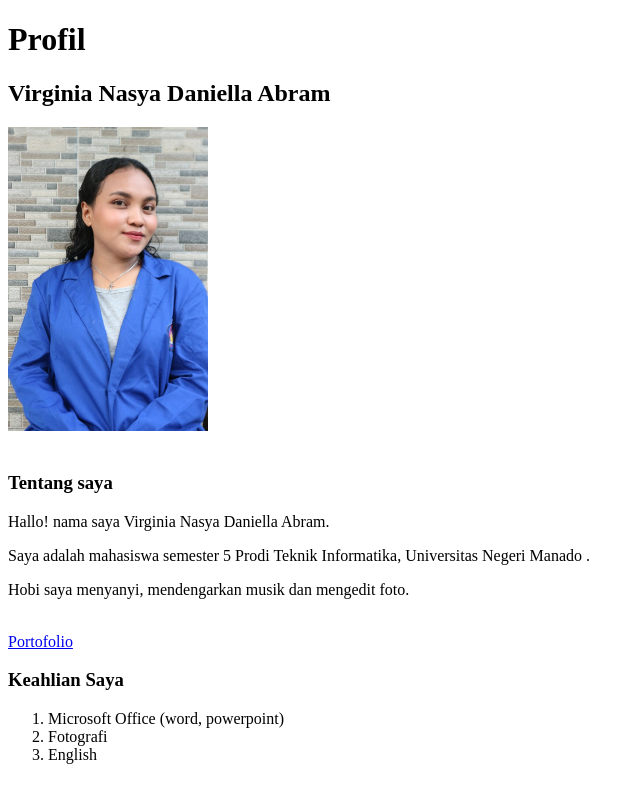
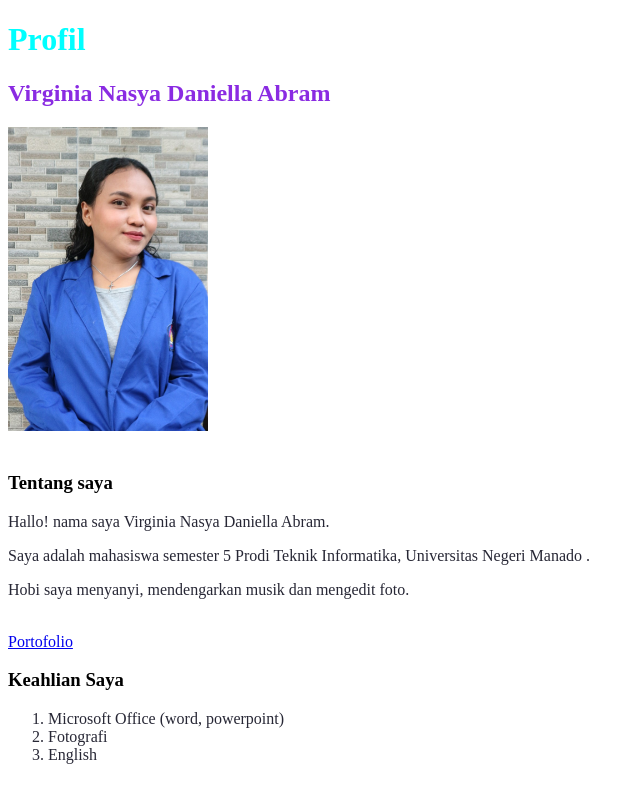
Before and after one commit to igin02/igin02.github.io, a plain HTML site: page HTML/biodata.html in a window 1280 px wide. Shown: the top 800 px of the page, without its empty margins (0-640 px from the left). Drawn offline with Linux system fonts and the light colour scheme.

Commit message:
update css

```diff
--- a/HTML/biodata.html
+++ b/HTML/biodata.html
@@ -2,6 +2,7 @@
 <html>
     <head>
         <title>Profil</title>
+        <link rel="stylesheet" href="style.css">
     </head>
 
     <body>
@@ -11,20 +12,20 @@
         <br>
         <br>
         <h3>Tentang saya</h3>
-        <p>Hallo! nama saya Virginia Nasya Daniella Abram.</p>
-        <p>Saya adalah mahasiswa semester 5 Prodi Teknik Informatika, Universitas Negeri Manado .</p>
-        <P>Hobi saya menyanyi, mendengarkan musik dan mengedit foto.</P>
+        <p class="teks-utama">Hallo! nama saya Virginia Nasya Daniella Abram.</p>
+        <p class="teks-utama">Saya adalah mahasiswa semester 5 Prodi Teknik Informatika, Universitas Negeri Manado .</p>
+        <P class="teks-utama">Hobi saya menyanyi, mendengarkan musik dan mengedit foto.</P>
         <br>
         <a href="portofolio.html">Portofolio</a>
         <h3>Keahlian Saya</h3>
-        <ol>
+        <ol class="teks-utama">
             <li>Microsoft Office (word, powerpoint)</li>
             <li>Fotografi</li>
             <li>English</li>
         </ol>
         <br>
         <h3>Pendidikan Saya</h3>
-        <ul>
+        <ul class="teks-utama">
             <li><b>2006-2007</b> TK GMIST ULU</li>
             <li><b>2007-2011</b> SD GMIST ZAITUN KANANG</li>
             <li><b>2011-2013</b> SD GMIST ULU</li>
--- /dev/null
+++ b/HTML/style.css
@@ -0,0 +1,11 @@
+h1 {
+    color: aqua;
+}
+
+h2 {
+    color: blueviolet;
+}
+
+.teks-utama {
+    color: rgb(39, 39, 53);
+}
```
Also changed, not shown: HTML/portofolio.html (+1 -0 lines).
